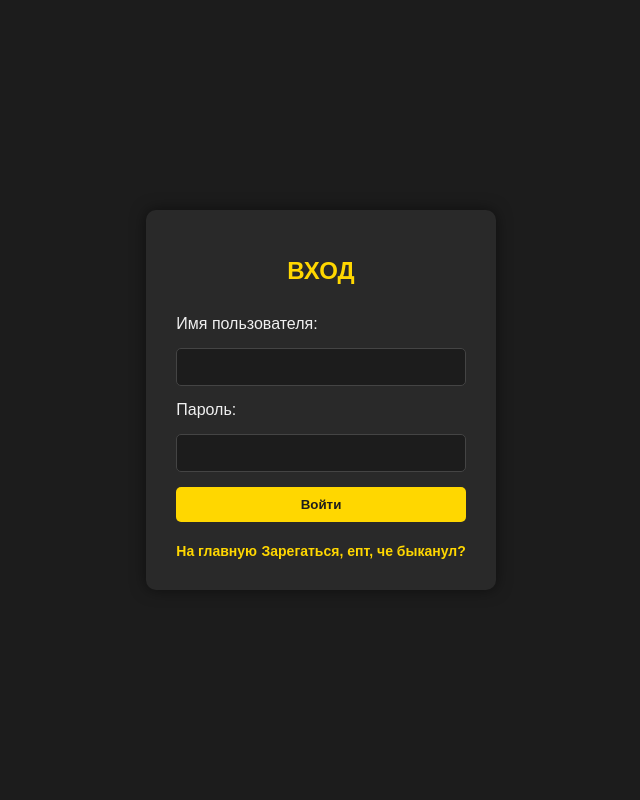
After one commit to Arghet6/oil-diplom, a Django app: page /login/ in a window 1280 px wide. The commit adds this page. Shown: the whole page, without its empty margins (319-959 px from the left). Run offline with Django 3.2, Linux system fonts and the light colour scheme.

Commit message:
Сделал главную страницу, вход и регистрацию

```diff
--- a/oil_loss_system/oil_loss_system/urls.py
+++ b/oil_loss_system/oil_loss_system/urls.py
@@ -1,7 +1,13 @@
 from django.contrib import admin
 from django.urls import path, include
+from django.contrib.auth import views as auth_views
+from oil_losses.forms import UserRegisterForm
+from oil_losses.views import register
 
 urlpatterns = [
     path('admin/', admin.site.urls),
     path('', include('oil_losses.urls')),
+    path('login/', auth_views.LoginView.as_view(template_name='login.html'), name='login'),
+    path('logout/', auth_views.LogoutView.as_view(next_page='index'), name='logout'),
+    path('register/', register, name='register'),
 ]
--- a/oil_loss_system/oil_losses/templates/index.html
+++ b/oil_loss_system/oil_losses/templates/index.html
@@ -135,6 +135,8 @@
     </style>
 </head>
 <body>
+    <h1>Добро пожаловать, {{ user.username }}!</h1>
+    <a href="{% url 'logout' %}">Выйти</a>
     <h1>Список записей о потерях нефти</h1>
     <form method="get">
         <label for="oil_type">Фильтр по типу нефти:</label>
--- /dev/null
+++ b/oil_loss_system/oil_losses/templates/login.html
@@ -0,0 +1,168 @@
+<!DOCTYPE html>
+<html lang="en">
+<head>
+    <meta charset="UTF-8">
+    <meta name="viewport" content="width=device-width, initial-scale=1.0">
+    <title>Вход</title>
+    <style>
+        body {
+            font-family: Arial, sans-serif;
+            background-color: #1c1c1c;
+            color: #f0f0f0;
+            margin: 0;
+            padding: 0;
+            display: flex;
+            justify-content: center;
+            align-items: center;
+            height: 100vh;
+        }
+
+        /* Контейнер для формы */
+        .container {
+            max-width: 400px;
+            margin: 50px auto;
+            background: #292929;
+            padding: 30px;
+            border-radius: 10px;
+            box-shadow: 0 0 15px rgba(0, 0, 0, 0.5);
+            opacity: 0;
+            animation: fadeIn 0.8s forwards;
+        }
+
+        /* Заголовок */
+        h1 {
+            color: #ffd700;
+            text-align: center;
+            margin-bottom: 30px;
+            font-size: 24px;
+            font-weight: 700;
+            text-transform: uppercase;
+            opacity: 0;
+            animation: fadeInText 0.8s forwards;
+            animation-delay: 0.2s;
+        }
+
+        /* Стили для формы */
+        form {
+            display: flex;
+            flex-direction: column;
+            gap: 15px;
+        }
+
+        /* Стили для полей ввода */
+        input {
+            padding: 10px;
+            font-size: 14px;
+            border: 1px solid #444;
+            border-radius: 5px;
+            background: #1c1c1c;
+            color: #f0f0f0;
+            transition: all 0.3s ease;
+            opacity: 0;
+            animation: fadeInElement 0.8s forwards;
+        }
+
+        input:focus {
+            outline: none;
+            border-color: #ffd700;
+            box-shadow: 0 0 5px #ffd700;
+        }
+
+        /* Кнопка отправки */
+        button {
+            background-color: #ffd700;
+            color: #1c1c1c;
+            font-weight: bold;
+            padding: 10px;
+            cursor: pointer;
+            border: none;
+            border-radius: 5px;
+            transition: background-color 0.3s ease;
+            opacity: 0;
+            animation: fadeInElement 0.8s forwards;
+            animation-delay: 0.2s;
+        }
+
+        button:hover {
+            background-color: #e5c100;
+        }
+
+        /* Ссылки */
+        .back-link {
+            text-align: center;
+            margin-top: 20px;
+        }
+
+        .back-link a {
+            color: #ffd700;
+            text-decoration: none;
+            font-weight: bold;
+            font-size: 14px;
+            transition: color 0.3s ease;
+            opacity: 0;
+            animation: fadeInElement 0.8s forwards;
+            animation-delay: 0.4s;
+        }
+
+        .back-link a:hover {
+            color: #e5c100;
+            text-decoration: underline;
+        }
+
+        /* Анимация появления контейнера */
+        @keyframes fadeIn {
+            from {
+                opacity: 0;
+                transform: translateY(20px);
+            }
+            to {
+                opacity: 1;
+                transform: translateY(0);
+            }
+        }
+
+        /* Анимация появления заголовка */
+        @keyframes fadeInText {
+            from {
+                opacity: 0;
+                transform: translateY(-10px);
+            }
+            to {
+                opacity: 1;
+                transform: translateY(0);
+            }
+        }
+
+        /* Анимация для элементов формы */
+        @keyframes fadeInElement {
+            from {
+                opacity: 0;
+                transform: translateY(10px);
+            }
+            to {
+                opacity: 1;
+                transform: translateY(0);
+            }
+        }
+    </style>
+</head>
+<body>
+    <div class="container">
+        <h1>Вход</h1>
+        <form method="post">
+            {% csrf_token %}
+            <label>Имя пользователя:</label>
+            <input type="text" name="username" required>
+
+            <label>Пароль:</label>
+            <input type="password" name="password" required>
+
+            <button type="submit">Войти</button>
+        </form>
+        <div class="back-link">
+            <a href='/'>На главную</a>
+            <a href='/register'>Зарегаться, епт, че быканул?</a>
+        </div>
+    </div>
+</body>
+</html>
```
Also changed, not shown: oil_loss_system/oil_losses/forms.py (+8 -0 lines), oil_loss_system/oil_losses/templates/register.html (added, +134 -0 lines), oil_loss_system/oil_losses/templates/welcome.html (added, +54 -0 lines), oil_loss_system/oil_losses/views.py (+20 -1 lines).
